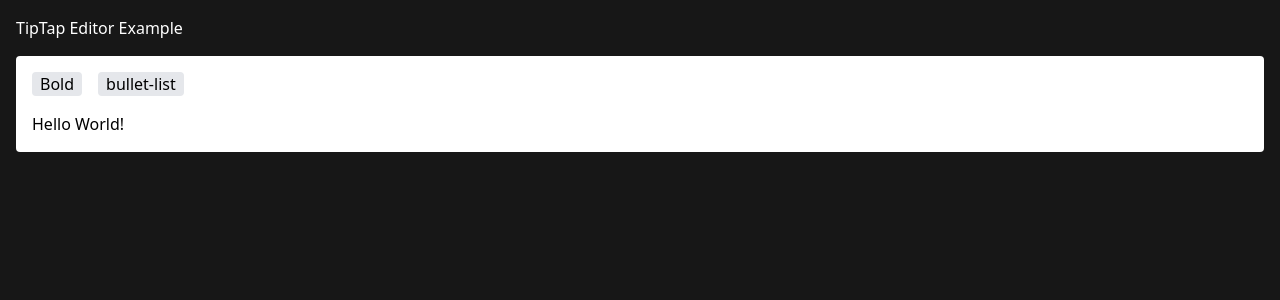
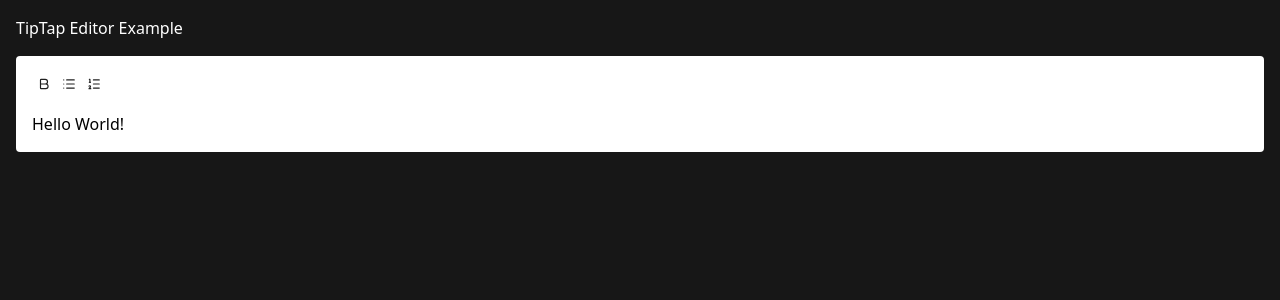
Before and after one commit to Davidihl/tiptap-sandbox, a React (Vite) app: page / in a window 1280 px wide. Shown: the top 300 px of the page. Built offline with nearby package versions, Linux system fonts and the light colour scheme.

Commit message:
feat: add lucide icons, prepare example toolbar

```diff
--- a/package.json
+++ b/package.json
@@ -15,6 +15,8 @@
     "@tiptap/pm": "^3.6.2",
     "@tiptap/react": "^3.6.2",
     "@tiptap/starter-kit": "^3.6.2",
+    "antd": "^5.27.4",
+    "lucide-react": "^0.544.0",
     "react": "^19.1.1",
     "react-dom": "^19.1.1",
     "tailwindcss": "^4.1.14"
--- a/src/TipTap.tsx
+++ b/src/TipTap.tsx
@@ -8,6 +8,8 @@ import {
   useEditorState,
 } from "@tiptap/react";
 import StarterKit from "@tiptap/starter-kit";
+import { Button } from "antd";
+import { Bold, List, ListOrdered } from "lucide-react";
 import { useEffect, useMemo } from "react";
 
 export default function TipTapEditor() {
@@ -82,6 +84,10 @@ function TipTapCustomToolbar() {
         canRedo: editor.can().chain().focus().redo().run() ?? false,
         actions: {
           toggleBold: () => editor.chain().focus().toggleBold().run(),
+          toggleBulletList: () =>
+            editor.chain().focus().toggleBulletList().run(),
+          toggleOrderedList: () =>
+            editor.chain().focus().toggleOrderedList().run(),
         },
       };
     },
@@ -92,20 +98,31 @@ function TipTapCustomToolbar() {
   }
 
   return (
-    <div className="flex gap-4 [&_button]:px-2 [&_button]:bg-gray-200 [&_button]:rounded pb-4">
-      <button
-        onClick={() => editor.chain().focus().toggleBold().run()}
+    <div className="flex gap-px [&_button]:px-2 [&_button]:bg-gray-200 [&_button]:rounded pb-4">
+      <Button
+        size="small"
+        type="text"
+        onClick={() => editorState.actions.toggleBold()}
         disabled={!editorState.canBold}
-        className={editorState.isBold ? "font-bold" : ""}
-      >
-        Bold
-      </button>
-      <button
-        onClick={() => editor.chain().focus().toggleBulletList().run()}
-        className={editorState.isBulletList ? "font-bold" : ""}
-      >
-        bullet-list
-      </button>
+        className={editorState.isBold ? "!bg-red-200" : ""}
+        icon={<Bold size={14} />}
+      />
+      <Button
+        size="small"
+        type="text"
+        onClick={() => editorState.actions.toggleBulletList()}
+        disabled={!editorState.canBold}
+        className={editorState.isBulletList ? "!bg-red-200" : ""}
+        icon={<List size={14} />}
+      />
+      <Button
+        size="small"
+        type="text"
+        onClick={() => editorState.actions.toggleOrderedList()}
+        disabled={!editorState.canBold}
+        className={editorState.isOrderedList ? "!bg-red-200" : ""}
+        icon={<ListOrdered size={14} />}
+      />
     </div>
   );
 }
@@ -170,3 +187,7 @@ const CustomListItem = ListItem.extend({
     };
   },
 });
+
+export const CustomSelection = Extension.create({
+  name: "customSelection",
+});
--- a/src/index.css
+++ b/src/index.css
@@ -9,3 +9,8 @@ ul {
   list-style-type: disc;
   padding-left: 2em;
 }
+
+ol  {
+  list-style-type: decimal;
+  padding-left: 2em;
+}
```
Also changed, not shown: 1 other file (tests, documents, lock files or other folders).
